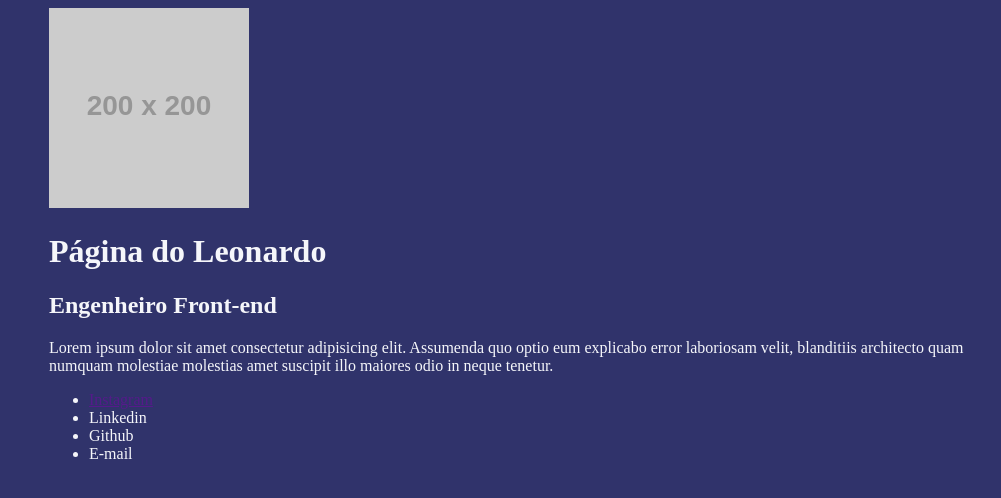
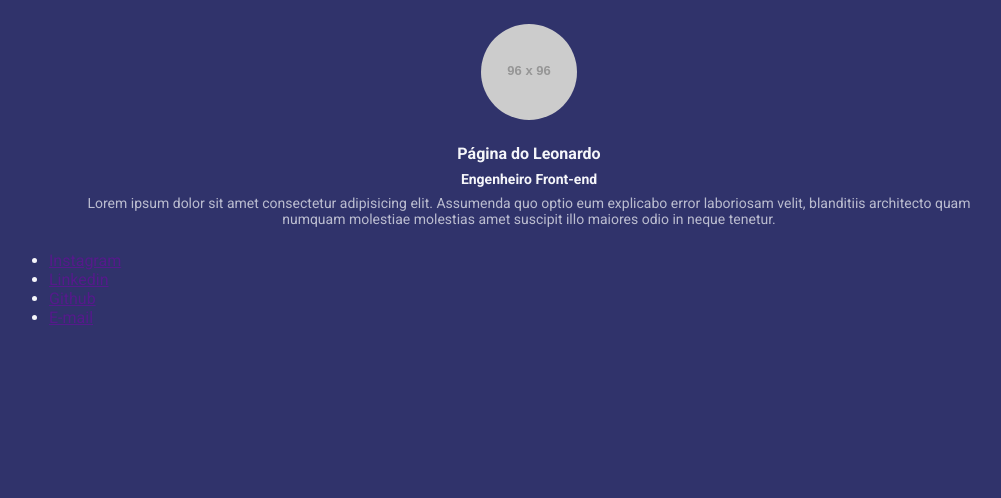
Before and after one commit to LeoTatarin/introducao-ao-less, a website: page index.html in a window 1280 px wide. Shown: the whole page, without its empty margins (111-1112 px from the left). Drawn offline with Linux system fonts and the light colour scheme; placeholder pictures from the web are drawn by us.

Commit message:
utilizando mixins para estilos repetidos

```diff
--- a/index.html
+++ b/index.html
@@ -5,23 +5,28 @@
     <meta name="viewport" content="width=device-width, initial-scale=1.0">
     <title>Páginal do Leonardo</title>
     <link rel="stylesheet" href="build/styles/main.css">
+    <link rel="preconnect" href="https://fonts.googleapis.com">
+    <link rel="preconnect" href="https://fonts.gstatic.com" crossorigin>
+    <link href="https://fonts.googleapis.com/css2?family=Roboto:ital,wght@0,100..900;1,100..900&display=swap" rel="stylesheet">
 </head>
 <body>
     <div class="container">
         <header>
-            <img src="https://placehold.co/200x200"/>
-            <h1>Página do Leonardo</h1>
-            <h2>Engenheiro Front-end</h2>
-            <p>
-                Lorem ipsum dolor sit amet consectetur adipisicing elit. Assumenda quo optio eum explicabo error laboriosam velit, blanditiis architecto quam numquam molestiae molestias amet suscipit illo maiores odio in neque tenetur.
-            </p>
+            <img class="profile-avatar" src="https://placehold.co/96x96"/>
+            <div class="profile-bio">
+                <h1 class="profile-bio-name">Página do Leonardo</h1>
+                <h2 class="profile-bio-subtitle">Engenheiro Front-end</h2>
+                <p class="profile-bio-description">
+                    Lorem ipsum dolor sit amet consectetur adipisicing elit. Assumenda quo optio eum explicabo error laboriosam velit, blanditiis architecto quam numquam molestiae molestias amet suscipit illo maiores odio in neque tenetur.
+                </p>
+            </div>
         </header>
         <nav>
             <ul>
                 <li><a href="">Instagram</a></li>
-                <li><a href=""></a>Linkedin</li>
-                <li><a href=""></a>Github</li>
-                <li><a href=""></a>E-mail</li>
+                <li><a href="">Linkedin</a></li>
+                <li><a href="">Github</a></li>
+                <li><a href="">E-mail</a></li>
             </ul>
         </nav>
     </div>
--- a/src/styles/main.less
+++ b/src/styles/main.less
@@ -2,6 +2,16 @@
 @breakpointMobile: ~"(max-width: 767px)";
 @breakpointTablet: ~"(min-width: 768px) and (max-width: 1023px)";
 
+.marginBotton8 {
+    margin-bottom: 8px;
+}
+
+*{
+    margin: 0;
+    padding: 0;
+    box-sizing: border-box;
+    font-family: 'Roboto', sans-serif;
+}
 
 body{
     background-color: @corDeFundo;
@@ -14,12 +24,38 @@ body{
     margin: 0 auto;
 
     @media @breakpointMobile {
-        background-color: red;
         max-width: 70%;
     }
 
     @media @breakpointTablet {
         max-width: 80%;
-        background-color: yellow;
     }
 }
+
+header{
+    padding: 24px;
+
+    .profile-avatar{
+        display: block;
+        margin: 0 auto 24px;
+        border-radius: 50%;
+    }
+}
+
+.profile-bio {
+    text-align: center;
+    &-name {
+        font-size: 16px;
+        .marginBotton8();
+    }
+
+    &-subtitle {
+        font-size: 14px;
+        .marginBotton8();
+    }
+
+    &-description {
+        font-size: 14px;
+        opacity: .7;
+    }
+}
```
Also changed, not shown: build/styles/main.css.
